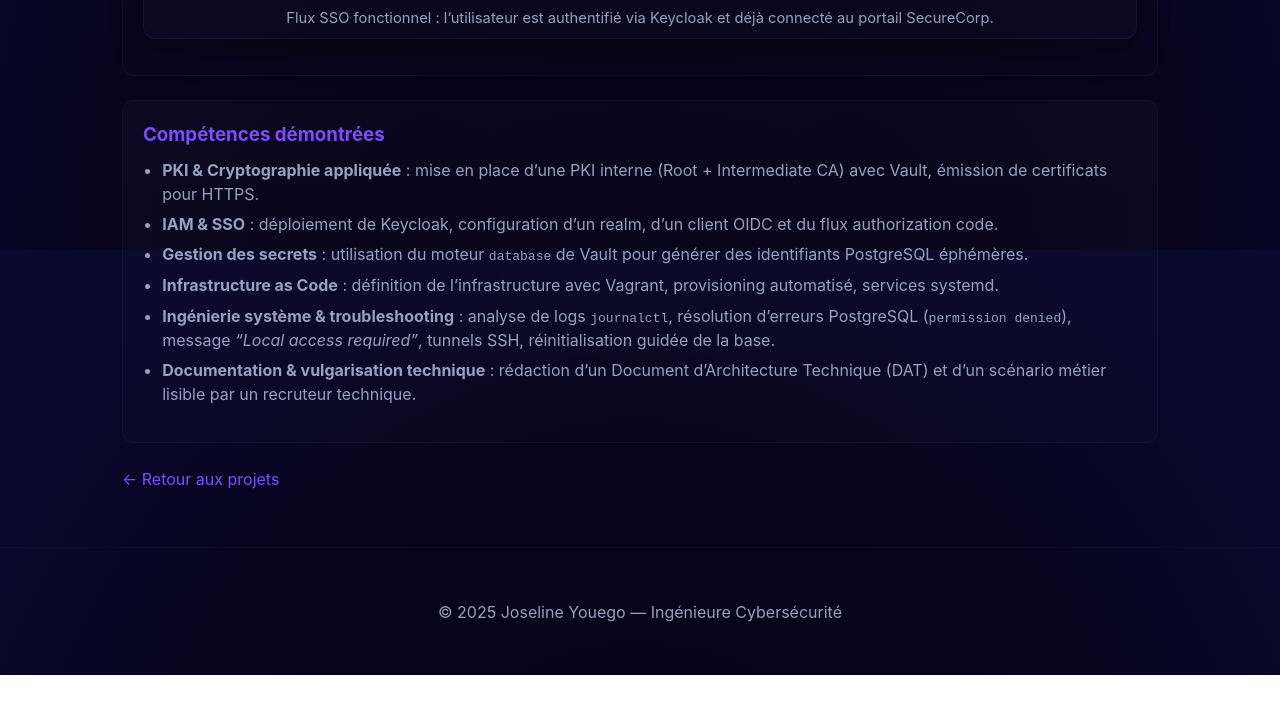
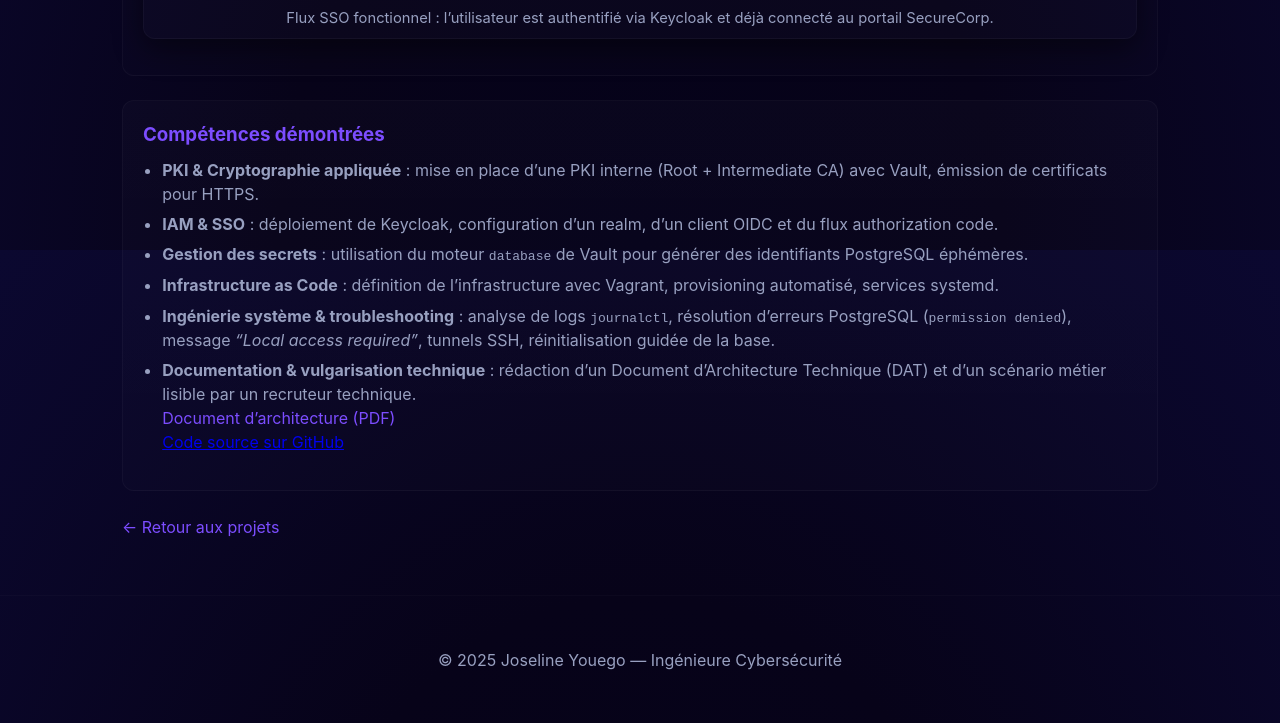
Before and after one commit to joseline25/portfolio.github.io, a plain HTML site: page projets/projet6.html in a window 1280 px wide. Shown: the part 3750-4473 px from the top of the page. Before the commit the page ends 4425 px from the top, so only its background shows below. Drawn offline with Linux system fonts and the light colour scheme.

Commit message:
correction lien document et doc renommé

```diff
--- a/projets/projet6.html
+++ b/projets/projet6.html
@@ -267,7 +267,24 @@ vault write database/roles/keycloak-role \
           <em>“Local access required”</em>, tunnels SSH, réinitialisation guidée de la base.</li>
         <li><strong>Documentation & vulgarisation technique</strong> :
           rédaction d’un Document d’Architecture Technique (DAT) et d’un scénario métier lisible
-          par un recruteur technique.</li>
+          par un recruteur technique.
+         <p class="small">
+    <!-- Ouvrir le PDF dans le navigateur -->
+    <a href="../assets/projet6/projet-infra-zero-trust.pdf"
+       target="_blank" rel="noopener">
+      Document d’architecture (PDF)
+    </a>
+    </p>
+    <p class="small">
+
+
+    </p>
+    <!-- Lien vers le repo GitHub -->
+    <a href="https://github.com/joseline25/pki-iam-cryptographie"
+       target="_blank" rel="noopener">
+      Code source sur GitHub
+    </a>
+  </li>
       </ul>
     </section>
 
```
Also changed, not shown: 1 other file.
